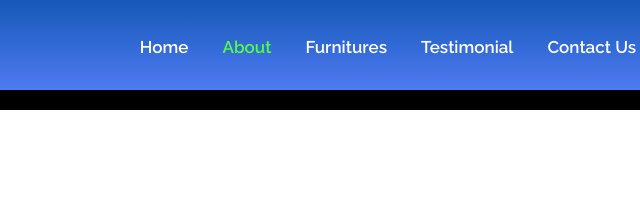
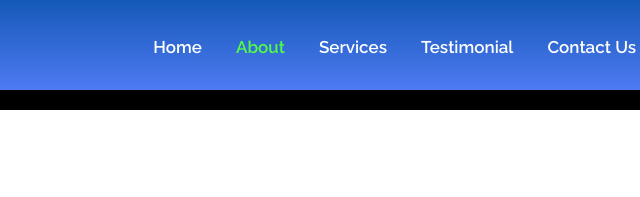
Before and after one commit to siddharthaborah/DASTEQs-Portfolio, a plain HTML site: page about.html in a window 1280 px wide. Shown: the top 197 px of the page, 322-962 px from the left. Drawn offline with nearby package versions, Linux system fonts and the light colour scheme.

Commit message:
Added files

```diff
--- a/about.html
+++ b/about.html
@@ -65,7 +65,7 @@
                                  <a class="nav-link" href="about.html">About</a>
                               </li>
                               <li class="nav-item">
-                                 <a class="nav-link" href="services.html">Furnitures</a>
+                                 <a class="nav-link" href="services.html">Services</a>
                               </li>
                               <li class="nav-item">
                                  <a class="nav-link" href="testimonial.html">Testimonial</a>
```
